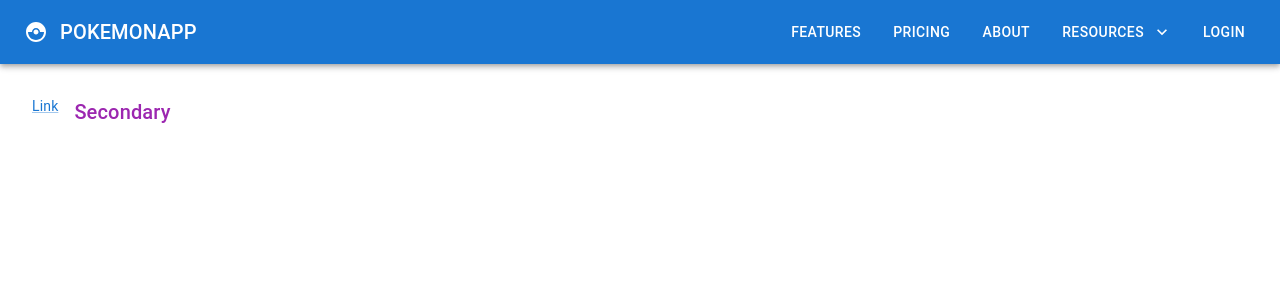
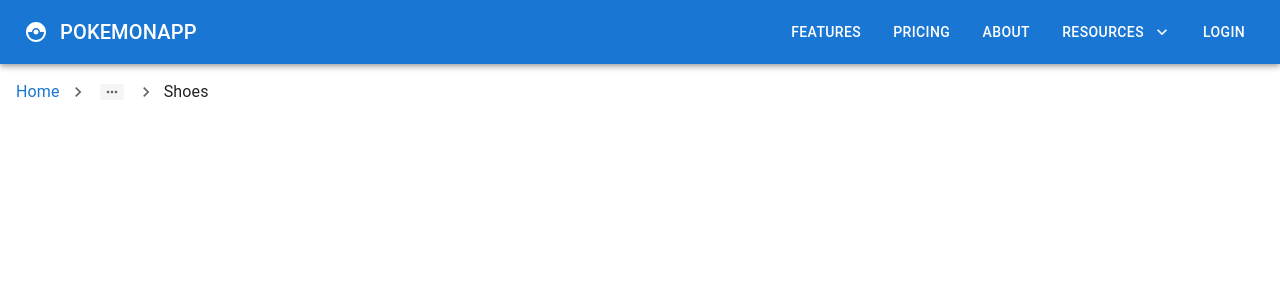
Before and after one commit to jamesarrojo/react-mui-demo, a React (Create React App) app: page / in a window 1280 px wide. Shown: the top 300 px of the page. Built offline with nearby package versions, Linux system fonts and the light colour scheme; the HTML template or start-up script is replaced by a standard one.

Commit message:
done with Breadcrumbs

```diff
--- a/src/App.tsx
+++ b/src/App.tsx
@@ -1,5 +1,6 @@
 import './App.css';
-import { MuiLink } from './components/MuiLink';
+import { MuiBreadcrumbs } from './components/MuiBreadcrumbs';
+// import { MuiLink } from './components/MuiLink';
 import { MuiNavbar } from './components/MuiNavbar';
 // import { MuiImageList } from './components/MuiImageList';
 // import { MuiAccordion } from './components/MuiAccordion';
@@ -32,7 +33,8 @@
             {/* <MuiAccordion /> */}
             {/* <MuiImageList /> */}
             <MuiNavbar />
-            <MuiLink />
+            {/* <MuiLink /> */}
+            <MuiBreadcrumbs />
         </div>
     );
 }
--- /dev/null
+++ b/src/components/MuiBreadcrumbs.tsx
@@ -0,0 +1,25 @@
+import { Box, Breadcrumbs, Link, Typography } from '@mui/material';
+import NavigateNextIcon from '@mui/icons-material/NavigateNext';
+
+export const MuiBreadcrumbs = () => {
+    return (
+        <Box m={2}>
+            <Breadcrumbs
+                aria-label="breadcrumb"
+                separator={<NavigateNextIcon fontSize="small" />}
+                maxItems={1}
+            >
+                <Link underline="hover" href="#">
+                    Home
+                </Link>
+                <Link underline="hover" href="#">
+                    Catalog
+                </Link>
+                <Link underline="hover" href="#">
+                    Accessories
+                </Link>
+                <Typography color="text.primary">Shoes</Typography>
+            </Breadcrumbs>
+        </Box>
+    );
+};
```
